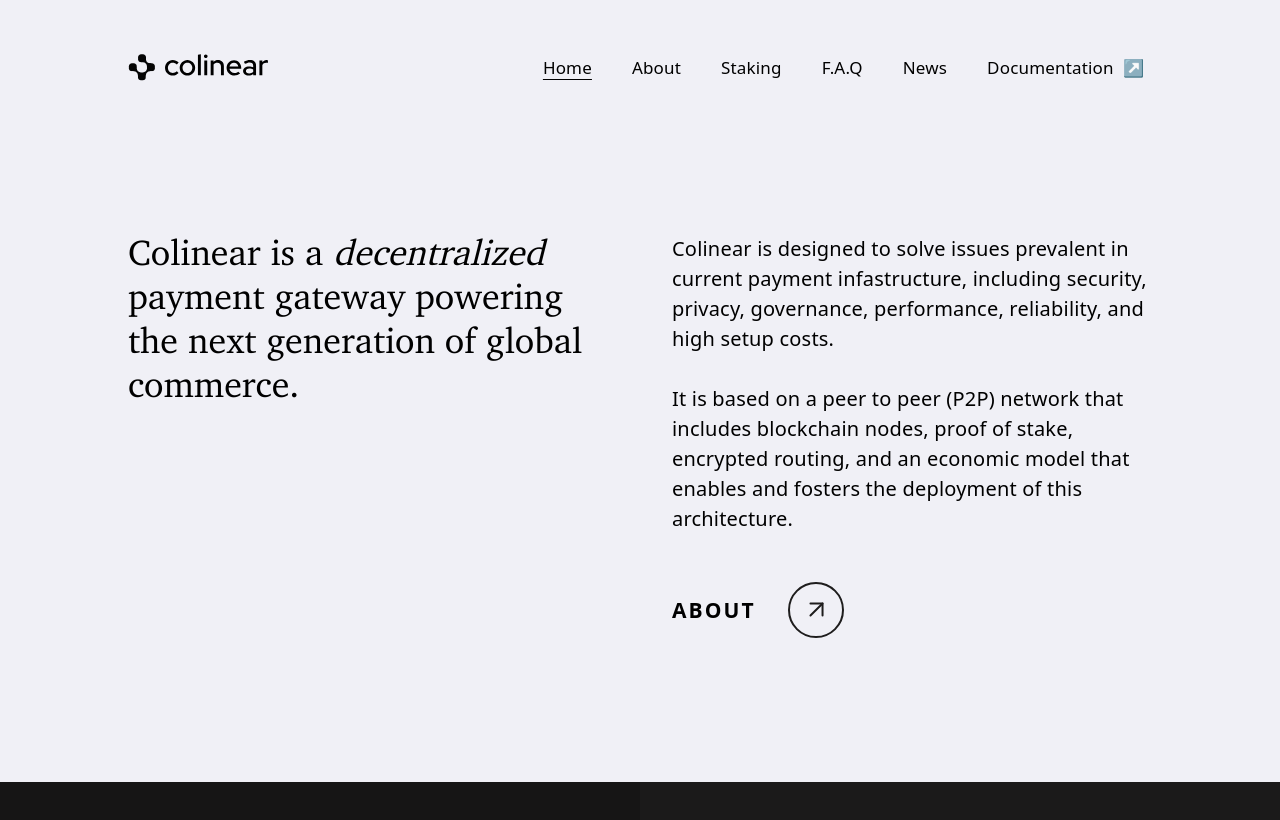
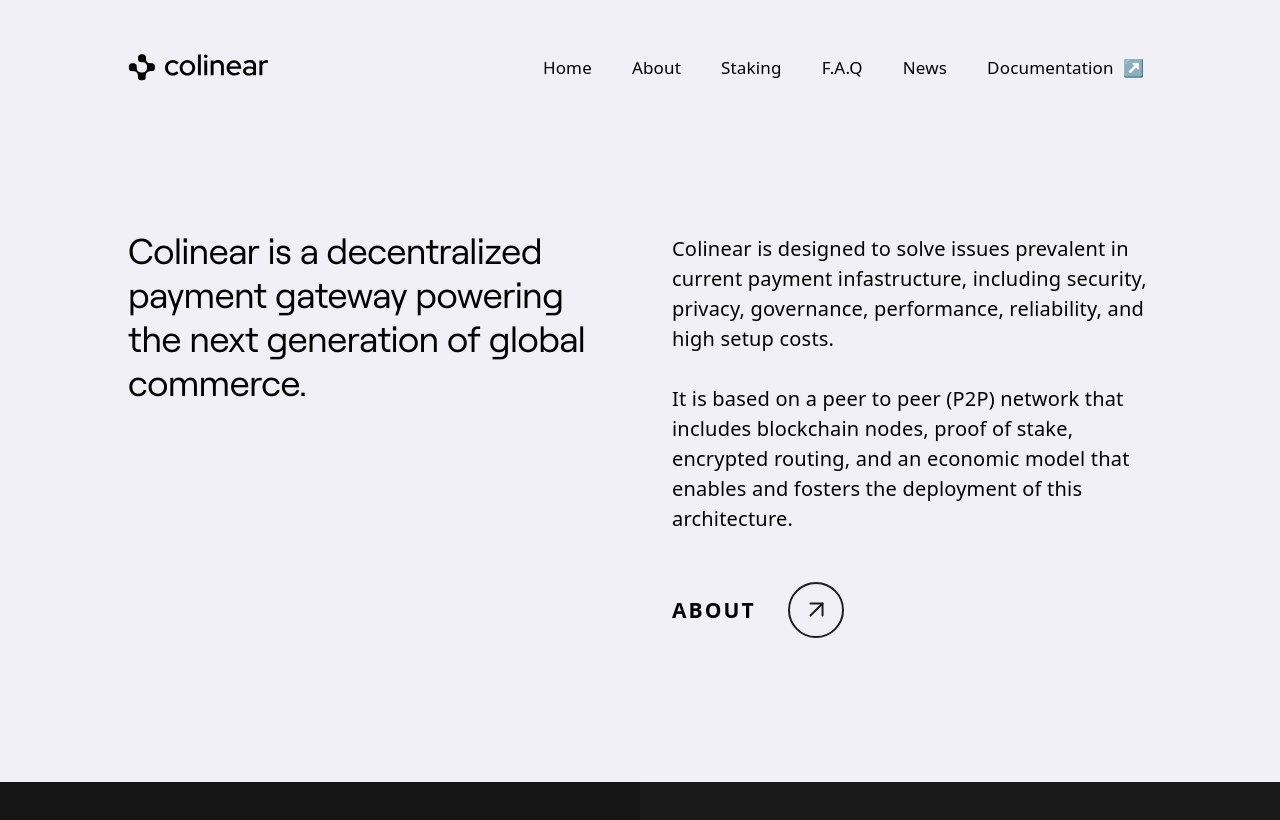
Before and after one commit to colinear-labs/colinear-website, a Nuxt app: page / in a window 1280 px wide. Shown: the top 820 px of the page. Built offline with nearby package versions, Linux system fonts and the light colour scheme.

Commit message:
Updated font

```diff
--- a/assets/css/main.css
+++ b/assets/css/main.css
@@ -30,5 +30,6 @@
 }
 
 .font-title {
-    font-family: 'Charter';
+    font-family: 'Roobert';
+    letter-spacing: -0.01em;
 }
--- a/components/About.vue
+++ b/components/About.vue
@@ -2,7 +2,8 @@
   <div class="flex px-32 py-36">
     <div class="w-1/2 mr-8">
       <h2 class="font-title" data-aos="fade-in">
-        Colinear is a <i>decentralized</i><br> payment gateway powering the next generation of global commerce.
+        Colinear is a decentralized payment gateway powering the next generation
+        of global commerce.
       </h2>
     </div>
     <div class="flex flex-col font-roboto w-1/2 mt-1 ml-8">
@@ -12,9 +13,9 @@
         reliability, and high setup costs.
         <br />
         <br />
-        It is based on a peer to peer (P2P) network that includes blockchain nodes,
-        proof of stake, encrypted routing, and an economic model that enables and
-        fosters the deployment of this architecture.
+        It is based on a peer to peer (P2P) network that includes blockchain
+        nodes, proof of stake, encrypted routing, and an economic model that
+        enables and fosters the deployment of this architecture.
       </p>
       <button class="flex items-center mt-12" data-aos="fade-up">
         <div class="mr-8">ABOUT</div>
--- a/components/Compare.vue
+++ b/components/Compare.vue
@@ -57,7 +57,8 @@ h3 {
 
 h2 {
   font-size: 36px;
-  letter-spacing: 0.03em;
+  /* letter-spacing: 0.03em; */
+  letter-spacing: -0.02em;
   color: #f0f0f7;
 }
 
--- a/components/Navbar.vue
+++ b/components/Navbar.vue
@@ -30,8 +30,7 @@ a {
   color: #000000;
 }
 
-a.nuxt-link-exact-active {
-  text-decoration: underline;
-  text-underline-offset: 5px;
+a:hover {
+  color: #7c7c7c;
 }
 </style>
--- a/pages/about.vue
+++ b/pages/about.vue
@@ -62,7 +62,7 @@ h3 {
   font-size: 16px;
   line-height: 36px;
 
-  letter-spacing: 0.2em;
+  letter-spacing: 0.25em;
 
   color: #7e7e81;
 }
```
Also changed, not shown: static/logo.svg.
